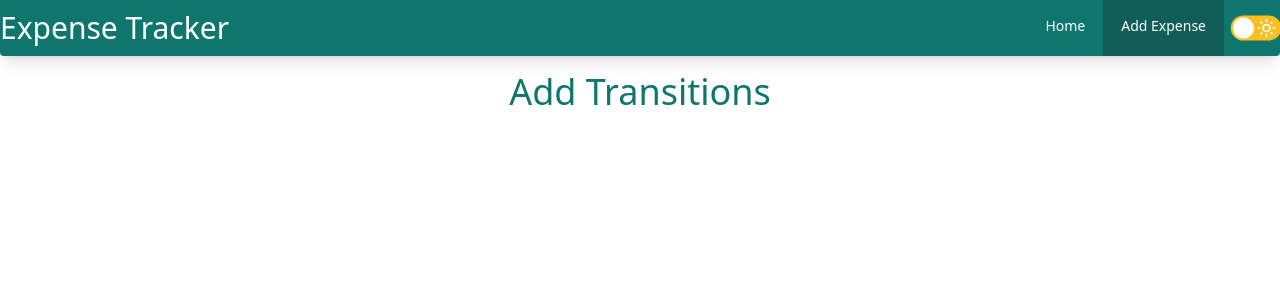
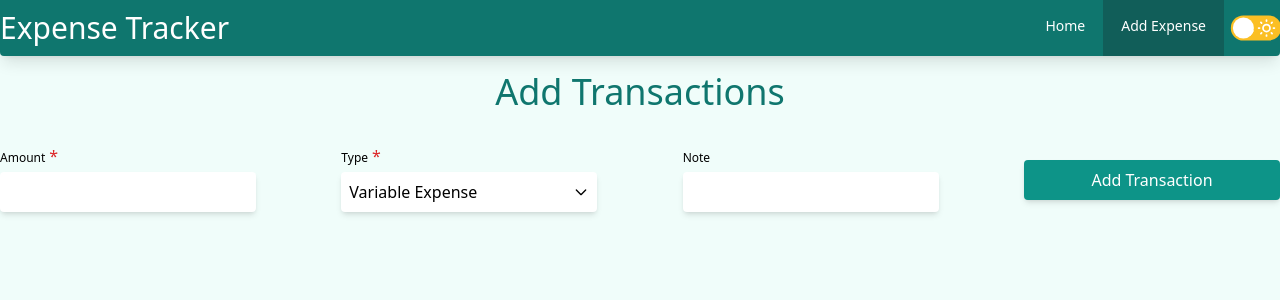
Before and after one commit to shashankshetty1996/expense-tracker-next, a Next.js app: page /transactions/add in a window 1280 px wide. Shown: the top 300 px of the page. Built offline with nearby package versions, Linux system fonts and the light colour scheme.

Commit message:
Form Elements implementation

```diff
--- a/modules/core/button/Button.tsx
+++ b/modules/core/button/Button.tsx
@@ -1,25 +1,37 @@
+import React from 'react';
 import Link from 'next/link';
 
-type LinkButton = {
-  isLink: boolean;
+interface LinkButton {
+  isLink: true;
   to: string;
-};
+  onClick: never;
+}
 
-type NonLinkButton = {
+interface NonLinkButton {
   isLink: never;
   to: never;
-};
+  onClick: (e: React.MouseEvent<HTMLButtonElement, MouseEvent>) => {};
+}
 
-type IButton = (LinkButton | NonLinkButton) & {
-  children: string;
+interface CommonProps {
+  children: React.ReactNode | string;
   className?: string;
   isLink?: boolean;
   disabled?: boolean;
-};
+}
 
-const commonClassName = `inline-block px-4 py-2 rounded shadow-md text-white bg-teal-600 hover:bg-teal-800 dark:bg-slate-600 dark:hover:bg-slate-800`;
+type IButton = (LinkButton | NonLinkButton) & CommonProps;
+
+const commonClassName = `inline-block px-4 py-2 rounded shadow-md text-white bg-teal-600 hover:bg-teal-800 dark:bg-slate-600 dark:hover:bg-slate-700`;
 function Button(props: IButton) {
-  const { children, className, to, isLink = false, disabled = false } = props;
+  const {
+    children,
+    onClick,
+    className,
+    to,
+    isLink = false,
+    disabled = false
+  } = props;
   const btnClass = `${commonClassName} ${className}`;
 
   if (isLink) {
@@ -31,7 +43,7 @@ function Button(props: IButton) {
   }
 
   return (
-    <button className={btnClass} disabled={disabled}>
+    <button className={btnClass} disabled={disabled} onClick={onClick}>
       {children}
     </button>
   );
--- /dev/null
+++ b/modules/core/dropdown/Dropdown.tsx
@@ -0,0 +1,82 @@
+import { useRef, useState } from 'react';
+import { useOutsideClick } from '../../../utilities/hooks';
+
+interface DropdownOption {
+  label: string;
+  value: any;
+}
+
+interface IDropdown {
+  value: any;
+  options: DropdownOption[];
+  onChange: (value: any) => void;
+}
+
+function Dropdown(props: IDropdown) {
+  const { options, value, onChange } = props;
+  const [open, setOpen] = useState<boolean>(false);
+  const closeDropdown = () => setOpen(false);
+
+  const containerRef = useRef<HTMLDivElement>(null);
+  useOutsideClick(containerRef, closeDropdown, open);
+
+  const selectedOption = options.find(option => option.value === value);
+
+  const onItemSelect = (option: DropdownOption) => {
+    if (open) {
+      onChange(option.value);
+      closeDropdown();
+    }
+  };
+
+  return (
+    <div className="relative" ref={containerRef}>
+      <div
+        className="flex justify-between items-center rounded p-2 shadow-md bg-white dark:bg-stone-600"
+        onClick={() => setOpen(c => !c)}
+      >
+        <span className="text-base">{selectedOption.label}</span>
+        <svg
+          xmlns="http://www.w3.org/2000/svg"
+          className={`h-4 w-4 transition-transform ease-linear duration-200 ${
+            open ? 'rotate-180' : ''
+          }`}
+          fill="none"
+          viewBox="0 0 24 24"
+          stroke="currentColor"
+        >
+          <path
+            strokeLinecap="round"
+            strokeLinejoin="round"
+            strokeWidth={2}
+            d="M19 9l-7 7-7-7"
+          />
+        </svg>
+      </div>
+      <ul
+        className={`absolute w-full list-none p-0 bg-white dark:bg-stone-900 ease-in transition-all duration-200 shadow-xl rounded-lg mt-1 ${
+          open
+            ? 'opacity-100 delay-200 z-30'
+            : 'opacity-0 h-0 translate-y-full -z-30'
+        }`}
+      >
+        {options.map(option => {
+          const isSelected = option.value === value;
+          return (
+            <li
+              key={option.value}
+              className={`p-2 cursor-pointer dark:text-slate-50 hover:text-white hover:bg-teal-700 dark:hover:bg-stone-700 ${
+                isSelected ? 'text-white bg-teal-600 dark:bg-stone-600' : ''
+              }`}
+              onClick={() => onItemSelect(option)}
+            >
+              {option.label}
+            </li>
+          );
+        })}
+      </ul>
+    </div>
+  );
+}
+
+export default Dropdown;
--- /dev/null
+++ b/modules/core/formElement/FormElement.tsx
@@ -0,0 +1,22 @@
+interface IFormElement {
+  children: JSX.Element;
+  label?: string;
+  error?: string;
+  isRequired?: boolean;
+}
+
+function FormElement(props: IFormElement) {
+  const { children, label = '', error = '', isRequired = false } = props;
+  return (
+    <div className="my-2 w-64">
+      <div className="relative pb-1">
+        {label !== '' && <label className="text-xs">{label}</label>}
+        {isRequired && <span className="text-red-600 m-1">*</span>}
+      </div>
+      <div>{children}</div>
+      {error !== '' && <p className="text-xs text-red-600 my-1">{error}</p>}
+    </div>
+  );
+}
+
+export default FormElement;
--- a/modules/core/index.ts
+++ b/modules/core/index.ts
@@ -1 +1,4 @@
 export { default as Button } from './button/Button';
+export { default as Dropdown } from './dropdown/Dropdown';
+export { default as FormElement } from './formElement/FormElement';
+export { default as Input } from './input/Input';
--- /dev/null
+++ b/modules/core/input/Input.tsx
@@ -0,0 +1,35 @@
+type ValueType = string | number;
+type InputType = 'text' | 'number' | 'password' | 'email';
+
+interface InputProps {
+  value: ValueType;
+  onChange: (v: string) => void;
+  placeholder?: string;
+  type?: InputType;
+}
+
+function Input(props: InputProps) {
+  const { value, onChange, placeholder = '', type = 'text' } = props;
+
+  const inputType = type === 'number' ? 'text' : type;
+
+  const changeHandler = $event => {
+    const { value: updatedValue } = $event.target;
+    if (type === 'number' && isNaN(updatedValue)) {
+      return;
+    }
+    onChange(updatedValue);
+  };
+
+  return (
+    <input
+      className="w-full p-2 dark:bg-stone-600 rounded shadow-md outline-none"
+      value={value}
+      onChange={changeHandler}
+      type={inputType}
+      placeholder={placeholder}
+    />
+  );
+}
+
+export default Input;
--- a/pages/_app.tsx
+++ b/pages/_app.tsx
@@ -13,7 +13,7 @@ function MyApp({ Component, pageProps }) {
       </Head>
       <ThemeProvider attribute="class">
         <AppContextProvider>
-          <div className="min-h-screen dark:bg-gray-800">
+          <div className="min-h-screen bg-teal-50 dark:bg-gray-800">
             <Component {...pageProps} />
           </div>
         </AppContextProvider>
--- a/pages/transactions/add.tsx
+++ b/pages/transactions/add.tsx
@@ -1,9 +1,30 @@
 import Head from 'next/head';
+import { useState } from 'react';
 
 import { Navbar } from '../../modules/components';
-import { Button } from '../../modules/core';
+import { Button, Dropdown, FormElement, Input } from '../../modules/core';
+import { TransactionType } from '../../utilities/enums';
+
+const transactionTypeOptions = [
+  { label: 'Fixed Income', value: TransactionType.FIXED_INCOME },
+  { label: 'Variable Income', value: TransactionType.VARIABLE_INCOME },
+  { label: 'Fixed Expense', value: TransactionType.FIXED_EXPENSE },
+  { label: 'Daily Expense', value: TransactionType.DAILY_EXPENSE },
+  { label: 'Variable Expense', value: TransactionType.VARIABLE_EXPENSE }
+];
 
 export default function AddTransition() {
+  const [amount, setAmount] = useState<number>();
+  const [type, setType] = useState<TransactionType>(
+    TransactionType.VARIABLE_EXPENSE
+  );
+  const [note, setNote] = useState<string>('');
+
+  const onSubmit = e => {
+    e.preventDefault();
+    console.log({ amount, type, note });
+  };
+
   return (
     <>
       <Head>
@@ -12,9 +33,32 @@ export default function AddTransition() {
       <Navbar />
       <main className="container mx-auto">
         <h1 className="text-2xl md:text-4xl text-center text-teal-700 dark:text-slate-100 mt-4">
-          Add Transitions
+          Add Transactions
         </h1>
-        {/* <Button>Test Button</Button> */}
+        <form className="flex flex-col md:flex-row justify-between items-center my-6 mx-4 md:mx-0">
+          <FormElement label="Amount" isRequired>
+            <Input
+              type="number"
+              value={amount}
+              onChange={value => setAmount(+value)}
+            />
+          </FormElement>
+          <FormElement label="Type" isRequired>
+            <Dropdown
+              value={type}
+              options={transactionTypeOptions}
+              onChange={setType}
+            />
+          </FormElement>
+          <FormElement label="Note">
+            <Input value={note} onChange={setNote} />
+          </FormElement>
+          <FormElement>
+            <Button className="w-full" onClick={onSubmit}>
+              Add Transaction
+            </Button>
+          </FormElement>
+        </form>
       </main>
     </>
   );
--- /dev/null
+++ b/utilities/enums/index.tsx
@@ -0,0 +1,7 @@
+export enum TransactionType {
+  FIXED_INCOME,
+  VARIABLE_INCOME,
+  FIXED_EXPENSE,
+  DAILY_EXPENSE,
+  VARIABLE_EXPENSE
+}
```
